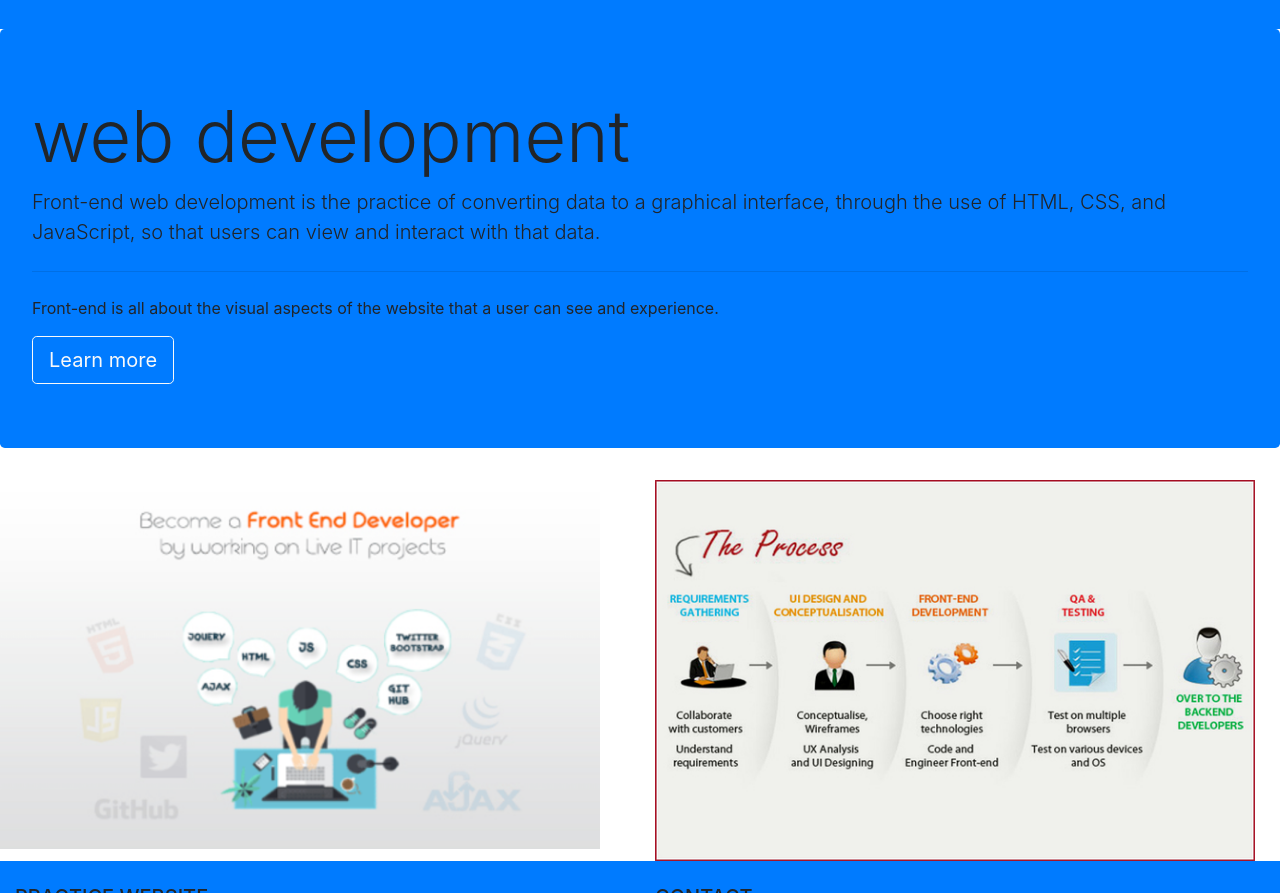
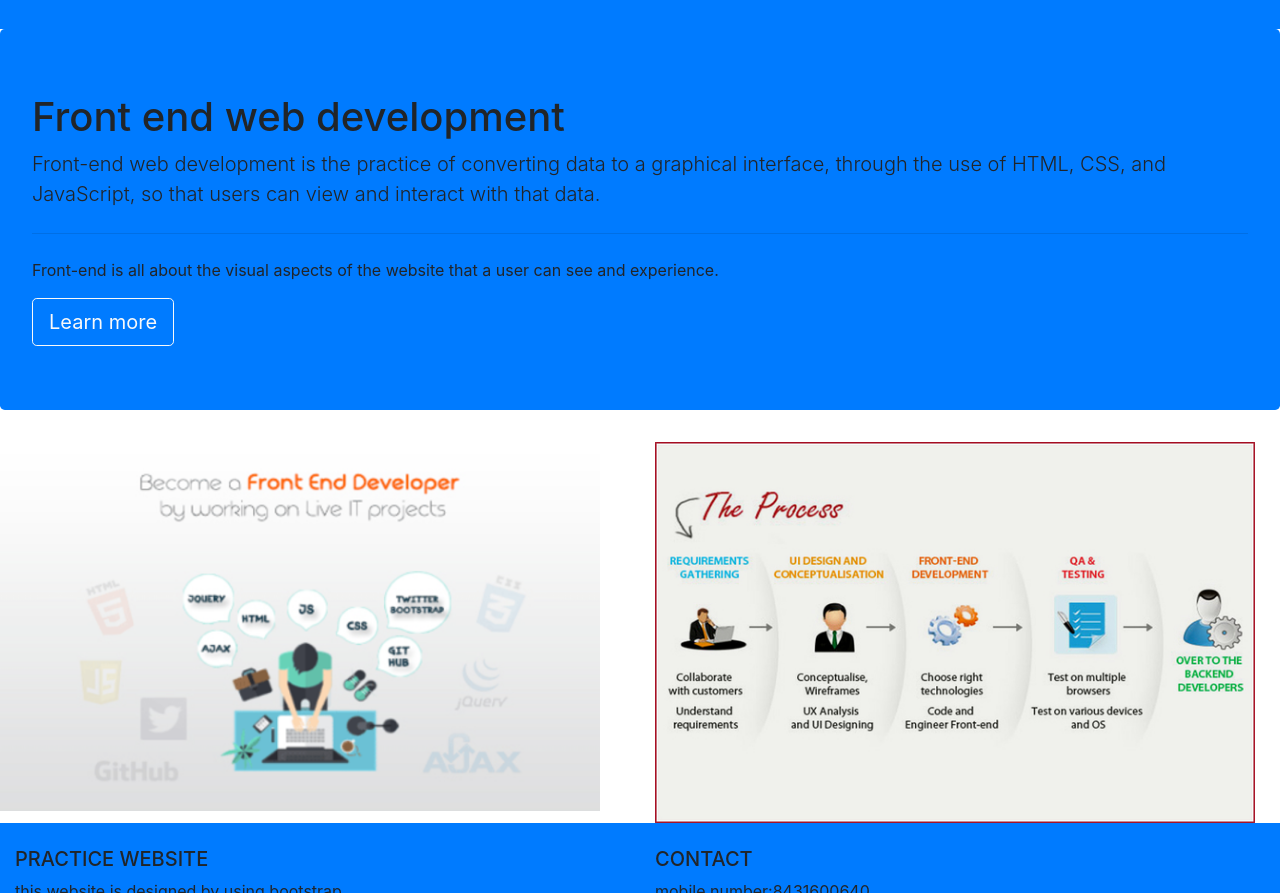
Before and after one commit to NAGARAJBS1997/bootstrap-practice, a plain HTML site: page index.html in a window 1280 px wide. Shown: the part 1435-2328 px from the top of the page. Drawn offline with Linux system fonts and the light colour scheme.

Commit message:
Update index.html

```diff
--- a/index.html
+++ b/index.html
@@ -387,7 +387,7 @@
     </div>
   </div>
   <div class="jumbotron container-fluid bg-primary">
-    <h1 class="display-3"> web development</h1>
+    <h1> Front end web development</h1>
     <p class="lead">Front-end web development is the practice of converting data to a graphical interface, through the use of HTML, CSS, and JavaScript, so that users can view and interact with that data.</p>
     <hr class="my-4">
     <p>Front-end is all about the visual aspects of the website that a user can see and experience.</p>
```
